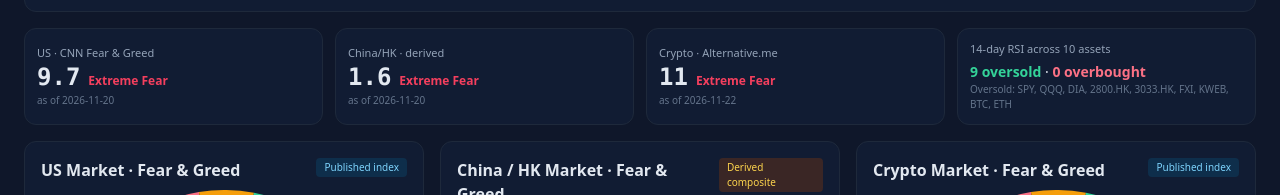
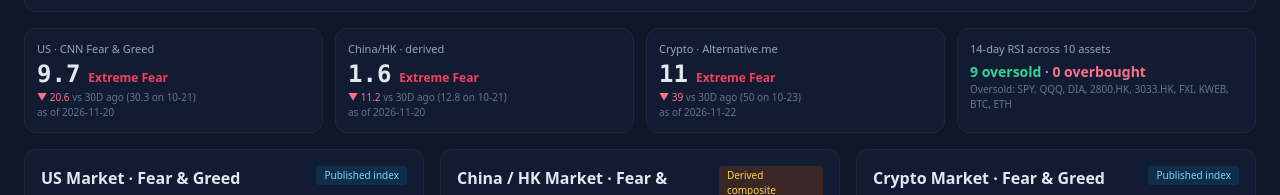
Before and after one commit to cjlharry/tan-and-gia-index, a plain HTML site: page index.html in a window 1280 px wide. Shown: the part 134-329 px from the top of the page. Drawn offline with nearby package versions, Linux system fonts and the light colour scheme.

Commit message:
Add files via upload

```diff
--- a/index.html
+++ b/index.html
@@ -169,7 +169,10 @@
 </div>
 
 <!-- Optional daily snapshot written by update_snapshot.py; the page works without it -->
-<script src="snapshot-data.js" onerror="window.SNAPSHOT=undefined"></script>
+<script>
+  /* Cache-bust: GitHub Pages lets browsers keep files ~10 min; always fetch the latest snapshot */
+  document.write('<script src="snapshot-data.js?t=' + Date.now() + '" onerror="window.SNAPSHOT=undefined"><\/script>');
+</script>
 <script>
 /* =====================================================================
    DATA_CONFIG — every value carries its source URL and as-of date.
@@ -430,6 +433,21 @@ function renderCryptoGauge() {
   $('cryptoSrc').innerHTML = `Alternative.me Crypto Fear & Greed Index, ${fg.asOf} (${fg.rating || z.label}) · ${link(fg.src, 'source')}. Daily, combines volatility, volume/momentum, social media, dominance and search trends.`;
 }
 
+/* Change of a Fear & Greed series over the selected period: latest vs last reading on/before (latest − N days) */
+function deltaOver(hist, days) {
+  const h = (hist || []).filter(p => p && p.v !== null && p.v !== undefined);
+  if (h.length < 2) return null;
+  const last = h[h.length - 1], cutoff = new Date(last.d) - days * 864e5;
+  const ref = [...h].reverse().find(p => new Date(p.d) <= cutoff);
+  return ref ? { d: last.v - ref.v, from: ref.v, on: ref.d } : null;
+}
+function deltaTxt(hist) {
+  const x = deltaOver(hist, state.tf);
+  if (!x) return `<span class="text-slate-500">no ${state.tf}D history</span>`;
+  const up = x.d >= 0, col = up ? 'text-emerald-400' : 'text-rose-400';
+  return `<span class="${col}">${up ? '▲' : '▼'} ${Math.abs(Math.round(x.d * 10) / 10)}</span> vs ${state.tf}D ago (${scoreTxt(x.from)} on ${x.on.slice(5)})`;
+}
+
 function renderGlance() {
   const card = (m, label, score, sub) => { const z = zone(score);
     return `<button data-go="${m}" class="card p-3 text-left hover:border-slate-500 transition-colors">
@@ -440,9 +458,9 @@ function renderGlance() {
   const rsi = DATA_CONFIG.etfs.filter(e => e.rsi !== null && e.rsi !== undefined);
   const os = rsi.filter(e => e.rsi < 30).map(e => e.ticker), ob = rsi.filter(e => e.rsi > 70).map(e => e.ticker);
   $('glance').innerHTML =
-    card('US', 'US · CNN Fear & Greed', DATA_CONFIG.us.fearGreed.value, `as of ${DATA_CONFIG.us.fearGreed.asOf}`) +
-    card('CN', 'China/HK · derived', state.cnScore, `as of ${DATA_CONFIG.cn.hsiCloses.at(-1).d}`) +
-    card('CRYPTO', 'Crypto · Alternative.me', DATA_CONFIG.crypto.fearGreed.value, `as of ${DATA_CONFIG.crypto.fearGreed.asOf}`) +
+    card('US', 'US · CNN Fear & Greed', DATA_CONFIG.us.fearGreed.value, `${deltaTxt(DATA_CONFIG.us.history)}<br>as of ${DATA_CONFIG.us.fearGreed.asOf}`) +
+    card('CN', 'China/HK · derived', state.cnScore, `${deltaTxt(DATA_CONFIG.cn.sentiment?.history)}<br>as of ${DATA_CONFIG.cn.hsiCloses.at(-1).d}`) +
+    card('CRYPTO', 'Crypto · Alternative.me', DATA_CONFIG.crypto.fearGreed.value, `${deltaTxt(DATA_CONFIG.crypto.fearGreed.history)}<br>as of ${DATA_CONFIG.crypto.fearGreed.asOf}`) +
     `<div class="card p-3"><div class="text-[11px] text-slate-400">14-day RSI across ${rsi.length} assets</div>
       <div class="text-sm mt-1"><span class="text-emerald-400 font-semibold">${os.length} oversold</span> · <span class="text-rose-400 font-semibold">${ob.length} overbought</span></div>
       <div class="src">${os.length ? 'Oversold: ' + os.join(', ') : 'None below 30'}${ob.length ? ' · Overbought: ' + ob.join(', ') : ''}</div></div>`;
```
